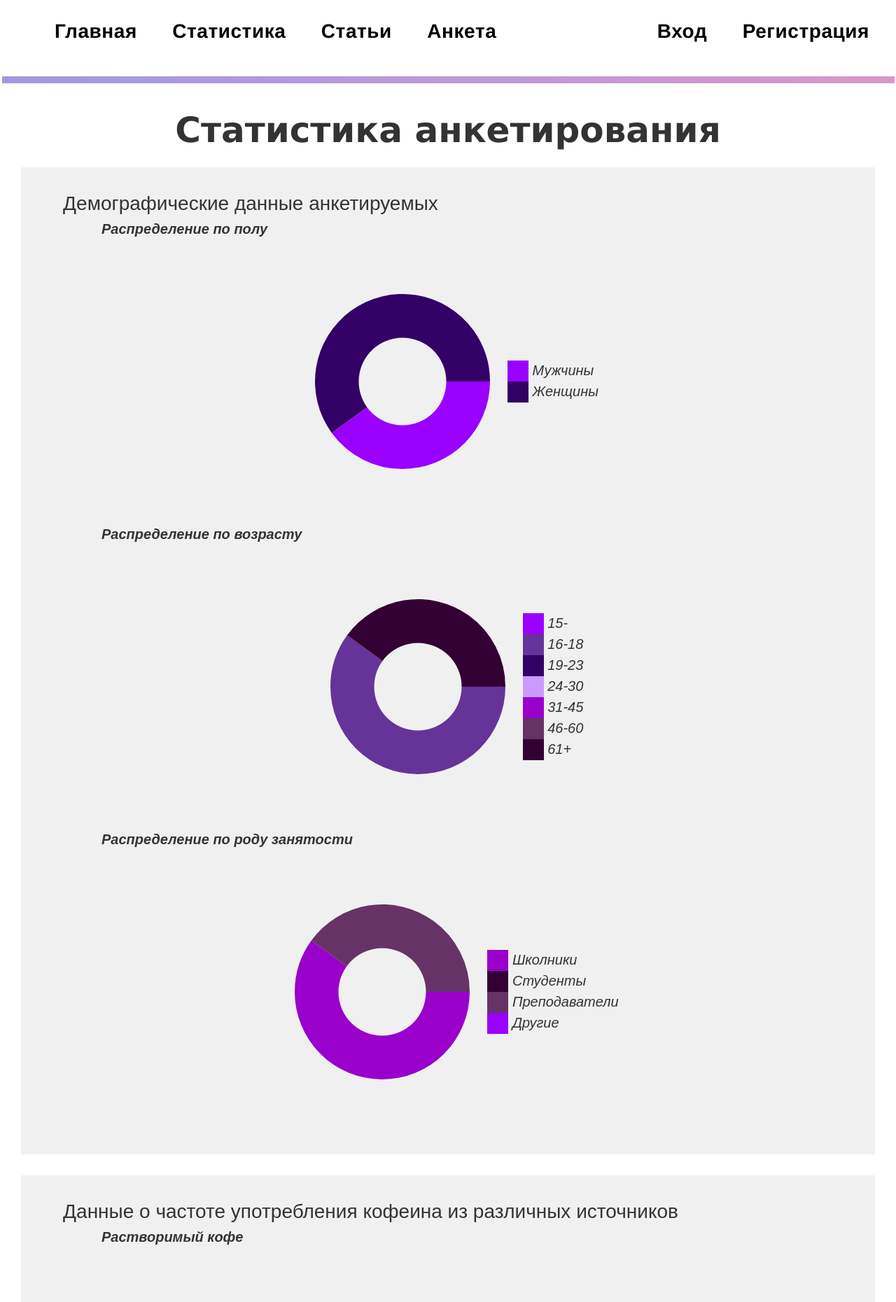
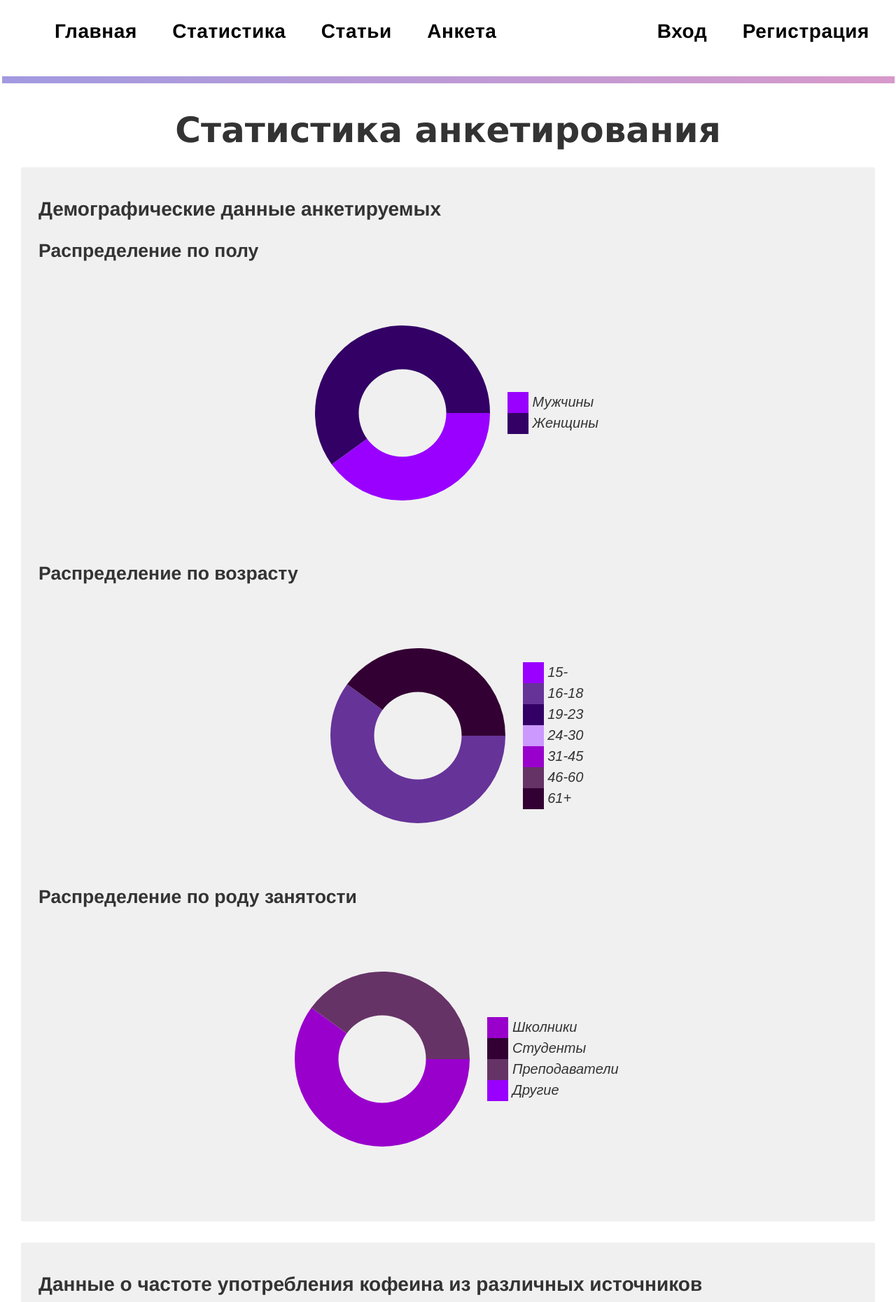
Before and after one commit to Moria-Mel/Caffeine, a Django app: page /caffeine/statistic/ in a window 1280 px wide. Shown: the top 1860 px of the page at 70% size. Run offline with Django 3.2, Linux system fonts and the light colour scheme; data comes from the database, SQL or seed files in the repository; some libraries are stand-ins or nearby versions.

Commit message:
stastic changed

```diff
--- a/caffeine/catalog/static/css/styles.css
+++ b/caffeine/catalog/static/css/styles.css
@@ -364,6 +364,7 @@ hr {
 .d {
     margin-right: 2%;
 }
+
 .articles__style {
     font-weight: bold;
     font: sans-serif;
--- a/caffeine/templates/statistic.html
+++ b/caffeine/templates/statistic.html
@@ -12,71 +12,71 @@
 <script type="text/javascript" src="https://www.gstatic.com/charts/loader.js"></script>
 <h1 class="h1_class">Статистика анкетирования</h1>
 <div class="style">
-        <h2 class="h2_class">Демографические данные анкетируемых</h2>
-        <h3 class="h3_class">Распределение по полу</h3>
+        <h2 class="letters_sb">Демографические данные анкетируемых</h2>
+        <h3 class="articles__style">Распределение по полу</h3>
         <div class="diagram_cont" align="center">
             <canvas id="genderCanvas" class="diagram"></canvas>
             <div class="legend_cont" id="genderLegend"></div>
         </div>
-        <h3 class="h3_class">Распределение по возрасту</h3>
+        <h3 class="articles__style">Распределение по возрасту</h3>
         <div class="diagram_cont" align="center">
             <canvas id="ageCanvas" class="diagram"></canvas>
             <div class="legend_cont" id="ageLegend"></div>
         </div>
-        <h3 class="h3_class">Распределение по роду занятости</h3>
+        <h3 class="articles__style">Распределение по роду занятости</h3>
         <div class="diagram_cont" align="center">
             <canvas id="jobCanvas" class="diagram"></canvas>
             <div class="legend_cont" id="jobLegend"></div>
         </div>
 </div>
 <div class="style">
-        <h2 class="h2_class">Данные о частоте употребления кофеина из различных источников</h2>
-        <h3 class="h3_class">Растворимый кофе</h3>
+        <h2 class="letters_sb">Данные о частоте употребления кофеина из различных источников</h2>
+        <h3 class="articles__style">Растворимый кофе</h3>
         <div class="diagram_cont" align="center">
             <canvas id="caffe1Canvas" class="diagram"></canvas>
             <div class="legend_cont" id="caffe1Legend"></div>
         </div>
-        <h3 class="h3_class">Зерновой кофе</h3>
+        <h3 class="articles__style">Зерновой кофе</h3>
         <div class="diagram_cont" align="center">
             <canvas id="caffe2Canvas" class="diagram"></canvas>
             <div class="legend_cont" id="caffe2Legend"></div>
         </div>
-        <h3 class="h3_class">Чай</h3>
+        <h3 class="articles__style">Чай</h3>
         <div class="diagram_cont" align="center">
             <canvas id="teaCanvas" class="diagram"></canvas>
             <div class="legend_cont" id="teaLegend"></div>
         </div>
-        <h3 class="h3_class">Энергетические напитки</h3>
+        <h3 class="articles__style">Энергетические напитки</h3>
         <div class="diagram_cont" align="center">
             <canvas id="energydrinksCanvas" class="diagram"></canvas>
             <div class="legend_cont" id="energydrinksLegend"></div>
         </div>
-        <h3 class="h3_class">Кофеинсодержащие препараты и БАДы</h3>
+        <h3 class="articles__style">Кофеинсодержащие препараты и БАДы</h3>
         <div class="diagram_cont" align="center">
             <canvas id="pillsCanvas" class="diagram"></canvas>
             <div class="legend_cont" id="pillsLegend"></div>
         </div>
 </div>
 <div class="style">
-        <h2 class="h2_class">Данные о специфике употребления кофеина</h2>
-        <h3 class="h3_class">Употребление кофеина, чтобы лучше справиться с учебными задачами</h3>
+        <h2 class="letters_sb">Данные о специфике употребления кофеина</h2>
+        <h3 class="articles__style">Употребление кофеина, чтобы лучше справиться с учебными задачами</h3>
         <div class="diagram_cont" align="center">
             <canvas id="spec1Canvas" class="diagram"></canvas>
             <div class="legend_cont" id="spec1Legend"></div>
         </div>
-        <h3 class="h3_class">Употребление кофеина для пробуждения утром</h3>
+        <h3 class="articles__style">Употребление кофеина для пробуждения утром</h3>
         <div class="diagram_cont" align="center">
             <canvas id="spec2Canvas" class="diagram"></canvas>
             <div class="legend_cont" id="spec2Legend"></div>
         </div>
-        <h3 class="h3_class">Увеличение необходимой дозировки кофеина</h3>
+        <h3 class="articles__style">Увеличение необходимой дозировки кофеина</h3>
         <div class="diagram_cont" align="center">
             <canvas id="spec3Canvas" class="diagram"></canvas>
             <div class="legend_cont" id="spec3Legend"></div>
         </div>
 </div>
 <div class="style">
-    <h2 class="h2_class">Данные о наблюдаемых симптомах кофеиновой зависимости</h2>
+    <h2 class="letters_sb">Данные о наблюдаемых симптомах кофеиновой зависимости</h2>
 <div class="diagram_cont" align="center">
     <canvas id="barCanvas" class="diagram"></canvas>
 </div>
```
